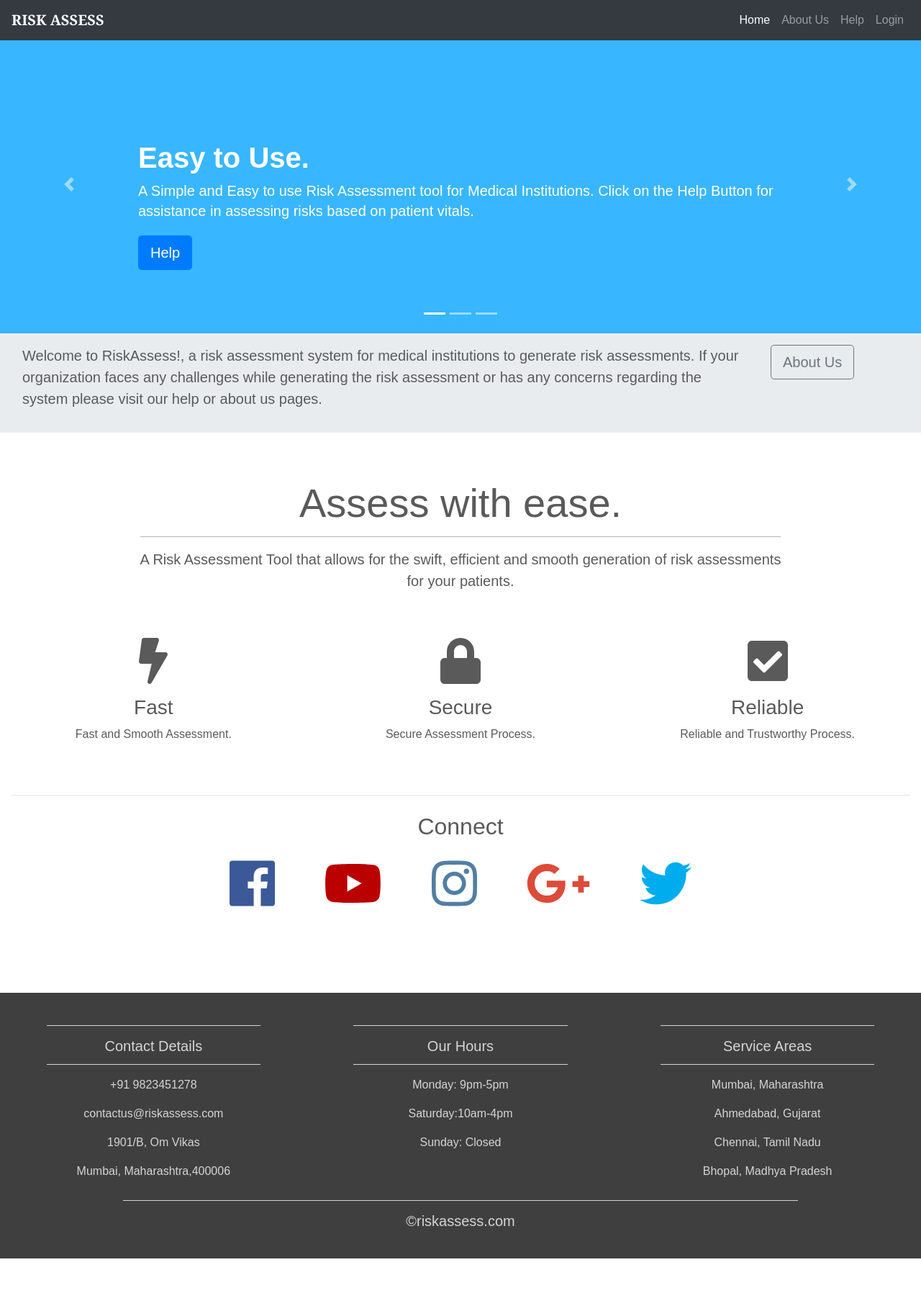
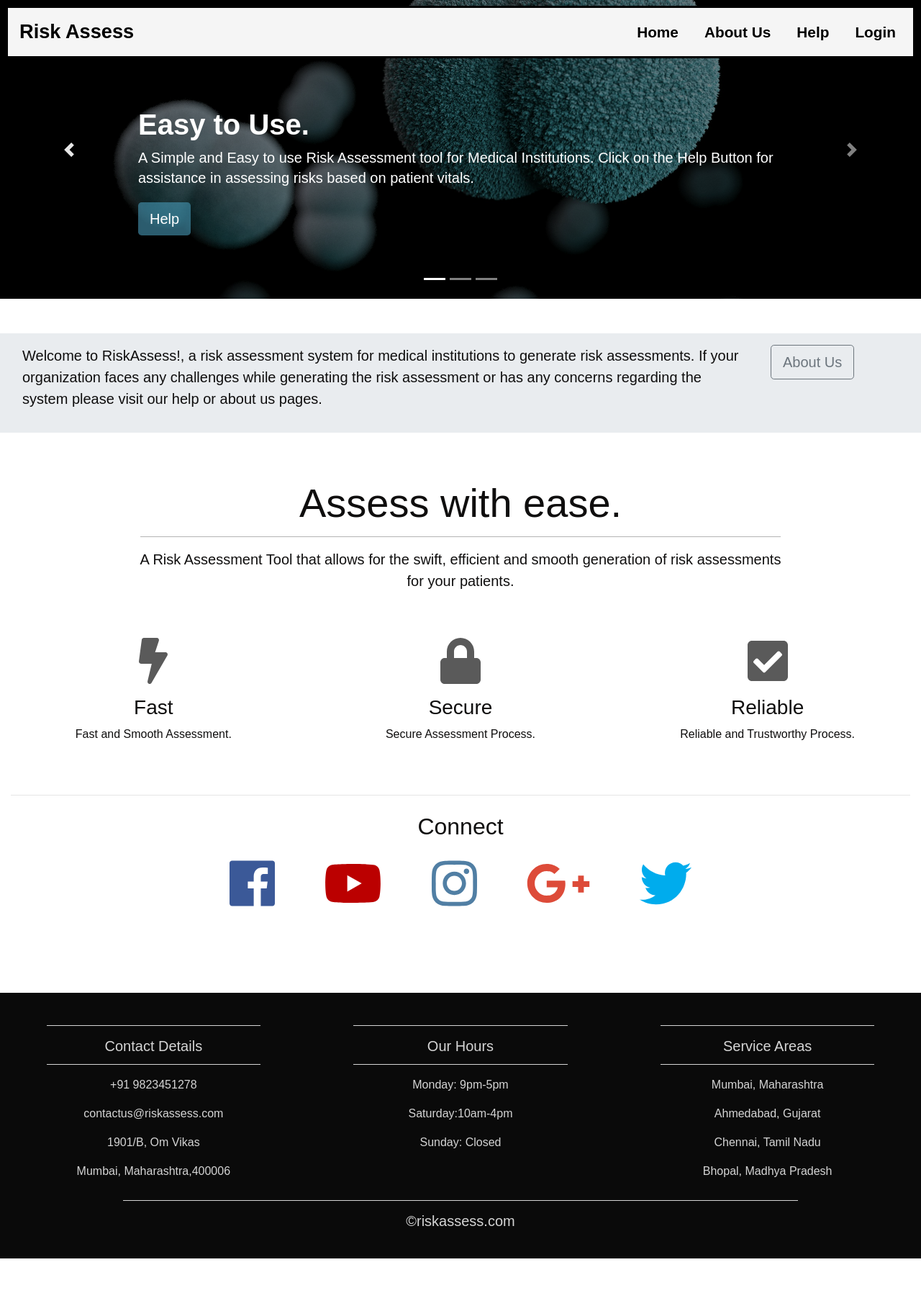
Before and after one commit to meeetppatel/RiskAssess, a Flask app: page / in a window 1280 px wide. Shown: the whole page at 72% size. After the commit the page ends 1748 px from the top, so only its background shows below. Run offline with Flask 2, Linux system fonts and the light colour scheme; parts of the project's set-up code (start-up, migrations or seed data) failed here and were passed over; some libraries are stand-ins or nearby versions; some web fonts are replaced.

Commit message:
style changes

```diff
--- a/static/index.css
+++ b/static/index.css
@@ -1,23 +1,94 @@
+@import url('https://fonts.googleapis.com/css2?family=NTR&display=swap');
+
 
 body {
     padding-top: 3rem;
-    padding-bottom: 3rem;
-    color: #5a5a5a;
-    font-family: 'Poppins', sans-serif;
+    padding-bottom: 0;
+    color: #0f0e0e;
+    font-family: "NTR", sans-serif;
     overflow-x: hidden;
 }
 
 nav {
-    font-family: sans-serif;
+    font-family: "NTR", sans-serif;
+    background-color: #0a0a0a;
+    padding: 1rem;
 }
 
-.navbar-brand {
-    font-size: 20px;
-    font-family: Georgia, 'Times New Roman', Times, serif;
+.navbar{
+    margin: 0.5rem;
+    background-color: whitesmoke;
+    border: 3px black solid;
+}
+.logo{
+    font-size: 1.7rem;
+    font-weight: 800;
+    color: black;
+}
+.navitems{
+    font-weight: 800;
+    color: black;
+    display: block;
+    padding: 0.2rem 0.5rem;
+    text-decoration: none;
+    font-size: 1.3rem;
+    transition: color 0.3s ease;
 }
 
+.navbar-nav .nav-item .navitems {
+    position: relative;
+    color: #000000; /* Set the text color */
+    text-decoration: none; /* Remove default underline */
+    transition: color 0.3s ease; /* Add transition for smoother color change */
+}
+
+.navbar-nav .nav-item .navitems::after {
+    content: '';
+    position: absolute;
+    left: 0;
+    bottom: -2px; /* Adjust the distance of the underline from the text */
+    width: 0; /* Start with no width */
+    height: 2px; /* Set the thickness of the underline */
+    background-color: #000000; /* Set the color of the underline */
+    transition: width 0.3s ease; /* Add transition for width change */
+}
+
+.navbar-nav .nav-item .navitems:hover::after {
+    width: 100%; /* Expand the underline to full width */
+}
+
+/* Optional: Adjust padding to create spacing between nav items */
+.navbar-nav .nav-item + .nav-item {
+    margin-left: 20px; /* Adjust as needed */
+}
+
+
+
+
+.navbar-brand {
+    font-size: 25px;
+    font-family: "NTR", sans-serif;
+    font-weight: 300;
+    font-style: normal;
+}
+
+
 .carousel {
+    position: relative;
     margin-bottom: 0;
+    background-image: url("./img/CarousalBG.jpg");
+    background-position: center;
+    background-size: cover;
+    top: -3em;
+}
+.carousel-item::before {
+    content: ""; /* Create pseudo-element for overlay */
+    position: absolute; /* Position the overlay */
+    top: 0;
+    right: 0;
+    bottom: 0;
+    left: 0;
+    background-color: rgba(0, 0, 0, 0.5); /* Semi-transparent black overlay */
 }
 
 .carousel-caption {
@@ -25,18 +96,28 @@ nav {
     z-index: 10;
 }
 
+
+
 .carousel-item {
     height: 415px;
+
 }
-
     .carousel-item > img {
-        position: absolute;
-        top: 0;
-        left: 0;
-        min-width: 100%;
-        height: 30rem;
+        width: 100%; /* Ensure the image takes up the full width of its container */
+        height: 100%; /* Ensure the image takes up the full height of its container */
+        object-fit: cover
     }
 
+.btnscar{
+    background-color: #499bb998;
+    border:none;
+    color: white;
+}
+.btn:hover{
+    background-color: #ffffff;
+    border: 1px rgb(255, 255, 255) solid;
+    color: #02111698;
+}
 .padding {
     padding-bottom: 2rem;
 }
@@ -110,9 +191,10 @@ nav {
     }
 
 footer {
-    background-color: #3f3f3f;
+    background-color: #0a0a0a;
     color: #d5d5d5;
     padding-top: 2rem;
+    margin-bottom: 0;
 }
 
 hr.light {
--- a/templates/help.html
+++ b/templates/help.html
@@ -13,7 +13,7 @@
     <link rel="canonical" href="https://getbootstrap.com/docs/4.5/examples/carousel/">
     <link href="static/css/help.css" rel="stylesheet" />
 
-    <style>
+    <!-- <style>
         body {
     padding-top: 3rem;
     padding-bottom: 3rem;
@@ -57,7 +57,7 @@ nav {
 }
 
 
-    </style>
+    </style> -->
 </head>
 <body>
     <form id="form1">
--- a/templates/index.html
+++ b/templates/index.html
@@ -1,5 +1,6 @@
 <!DOCTYPE html>
 <html lang="en">
+
 <head>
     <meta charset="utf-8">
     <meta name="viewport" content="width=device-width, initial-scale=1">
@@ -31,28 +32,30 @@
     <link rel="stylesheet" type="text/css" href="{{ url_for('static', filename='index.css') }}">
 
 </head>
+
 <body>
     <form id="form1">
         <header>
             <!--Navigation Bar-->
-			<nav class="navbar navbar-expand-md navbar-dark fixed-top bg-dark">
-                <a class="navbar-brand" href="#"><b>RISK ASSESS</b></a>
-                <button class="navbar-toggler" type="button" data-toggle="collapse" data-target="#navbarCollapse" aria-controls="navbarCollapse" aria-expanded="false" aria-label="Toggle navigation">
+            <nav class="navbar navbar-expand-md navbar-dark fixed-top ">
+                <a class="navbar-brand" href="#"><b class="logo">Risk Assess</b></a>
+                <button class="navbar-toggler" type="button" data-toggle="collapse" data-target="#navbarCollapse"
+                    aria-controls="navbarCollapse" aria-expanded="false" aria-label="Toggle navigation">
                     <span class="navbar-toggler-icon"></span>
                 </button>
                 <div class="collapse navbar-collapse" id="navbarCollapse">
                     <ul class="navbar-nav ml-auto">
                         <li class="nav-item active">
-                        <a class="nav-link" href="/home">Home</a>
+                            <a class=" navitems" href="#">Home</a>
                         </li>
                         <li class="nav-item">
-                        <a class="nav-link" href="/about">About Us</a>
+                            <a class="navitems" href="/about">About Us</a>
                         </li>
                         <li class="nav-item">
-                        <a class="nav-link" href="/help">Help</a>
+                            <a class="navitems" href="/help">Help</a>
                         </li>
                         <li class="nav-item">
-		                <a class="nav-link" href="/login">Login</a>
+                            <a class="navitems" href="/login">Login</a>
                         </li>
                         <!-- <li class="nav-item">
 		                <a class="nav-link" href="/signup">Sign Up</a>
@@ -71,35 +74,32 @@
             </ol>
             <div class="carousel-inner">
                 <div class="carousel-item active">
-            <svg class="bd-placeholder-img" width="100%" height="100%" xmlns="http://www.w3.org/2000/svg" preserveAspectRatio="xMidYMid slice" focusable="false" role="img"><rect width="100%" height="100%" fill="#777"/></svg>
-            <img src="static/img/CarouselBG.png" />
                     <div class="container">
                         <div class="carousel-caption text-left">
                             <h1><b>Easy to Use.</b></h1>
-            <p>A Simple and Easy to use Risk Assessment tool for Medical Institutions. Click on the Help Button for assistance in assessing risks based on patient vitals.</p>
-            <p><a class="btn btn-lg btn-primary" href="/help" role="button">Help</a></p>
+                            <p>A Simple and Easy to use Risk Assessment tool for Medical Institutions. Click on the Help
+                                Button for assistance in assessing risks based on patient vitals.</p>
+                            <p><a class="btn btnscar btn-lg" href="/help" role="button">Help</a></p>
                         </div>
                     </div>
                 </div>
                 <div class="carousel-item">
-        <svg class="bd-placeholder-img" width="100%" height="100%" xmlns="http://www.w3.org/2000/svg" preserveAspectRatio="xMidYMid slice" focusable="false" role="img"><rect width="100%" height="100%" fill="#777"/></svg>
-          <img src="static/img/CarouselBG.png" />
                     <div class="container">
                         <div class="carousel-caption">
                             <h1><b>Efficient and Reliable.</b></h1>
-            <p>An efficient and a reliable tool to generate your risk assessments. Learn more about RiskAsess.</p>
-            <p><a class="btn btn-lg btn-primary" href="/about" role="button">Learn More</a></p>
+                            <p>An efficient and a reliable tool to generate your risk assessments. Learn more about
+                                RiskAsess.</p>
+                            <p><a class="btn btn-lg btnscar" href="/about" role="button">Learn More</a></p>
                         </div>
                     </div>
                 </div>
                 <div class="carousel-item">
-        <svg class="bd-placeholder-img" width="100%" height="100%" xmlns="http://www.w3.org/2000/svg" preserveAspectRatio="xMidYMid slice" focusable="false" role="img"><rect width="100%" height="100%" fill="#777"/></svg>
-          <img src="static/img/CarouselBG.png" />
                     <div class="container">
                         <div class="carousel-caption text-right">
                             <h1><b>Simple and Non-Complex.</b></h1>
-            <p>The Development Process is Simplified using a Clean and an Elegant User Interface with Minimal Complexities.</p>
-            <p><a class="btn btn-lg btn-primary" href="/about" role="button">About Us</a></p>
+                            <p>The Development Process is Simplified using a Clean and an Elegant User Interface with
+                                Minimal Complexities.</p>
+                            <p><a class="btn btnscar btn-lg " href="/about" role="button">About Us</a></p>
                         </div>
                     </div>
                 </div>
@@ -118,12 +118,15 @@
         <div class="container-fluid">
             <div class="row jumbotron">
                 <div class="col-xs-12 col-sm-12 col-md-9 col-lg-9 col-xl-10">
-            <p class="lead">Welcome to RiskAssess!, a risk assessment system for medical institutions to generate risk assessments.
-                If your organization faces any challenges while generating the risk assessment or has any concerns regarding the system please visit our help or about us pages.
+                    <p class="lead">Welcome to RiskAssess!, a risk assessment system for medical institutions to
+                        generate risk assessments.
+                        If your organization faces any challenges while generating the risk assessment or has any
+                        concerns regarding the system please visit our help or about us pages.
                     </p>
                 </div>
                 <div class="col-xs-12 col-sm-12 col-md-3 col-lg-3 col-xl-2">
-            <a href="/about"><button type="button" class="btn btn-outline-secondary btn-lg">About Us</button></a>
+                    <a href="/about"><button type="button" class="btn btn-outline-secondary btn-lg">About
+                            Us</button></a>
                 </div>
             </div>
         </div>
@@ -136,7 +139,8 @@
                 <hr />
                 <div class="col-12">
                     <p class="lead">
-                A Risk Assessment Tool that allows for the swift, efficient and smooth generation of risk assessments for your patients.
+                        A Risk Assessment Tool that allows for the swift, efficient and smooth generation of risk
+                        assessments for your patients.
                     </p>
                 </div>
             </div>
@@ -159,7 +163,7 @@
                     <p>Reliable and Trustworthy Process.</p>
                 </div>
             </div>
-    <hr class="my-4"/>
+            <hr class="my-4" />
         </div>
 
         <!--Connect Section-->
@@ -216,4 +220,5 @@
         </footer>
     </form>
 </body>
+
 </html>
```
Also changed, not shown: static/about.css (added, +64 -0 lines), templates/about.html (+30 -28 lines), templates/cancer.html (+10 -10 lines), templates/disindex.html (+11 -11 lines), templates/kidney.html (+60 -37 lines), static/img/CarousalBG.jpg (added), static/img/CarouselBG.png (deleted), 1 other file. Lines whose indentation alone changed are shown as unchanged.
